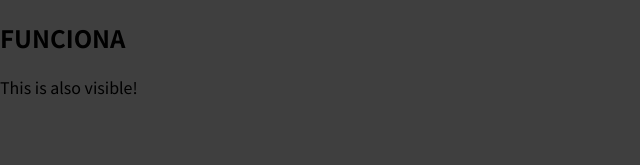
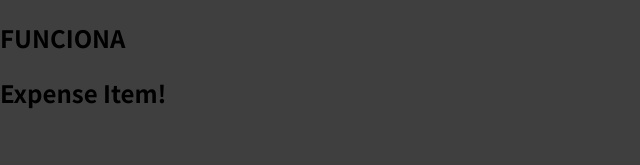
Before and after one commit to JMUT1/my-first-udemy-app, a JavaScript app: page / in a window 1280 px wide. Shown: the top 165 px of the page, without its empty margins (0-640 px from the left). Built offline with nearby package versions, Linux system fonts and the light colour scheme.

Commit message:
learning about components ExpenseItem

```diff
--- a/src/App.js
+++ b/src/App.js
@@ -1,12 +1,12 @@
+import ExpenseItem from "./components/ExpenseItem";
 
 function App(){
-
   return (
   <div>
     <h2>FUNCIONA</h2>
-    <p>This is also visible!</p>
+    <ExpenseItem></ExpenseItem>
     </div>
-  )
+  );
 }
 
 export default App;
--- /dev/null
+++ b/src/components/ExpenseItem.js
@@ -0,0 +1,5 @@
+function ExpenseItem(){
+    return <h2>Expense Item!</h2>
+}
+
+export default ExpenseItem;
```
